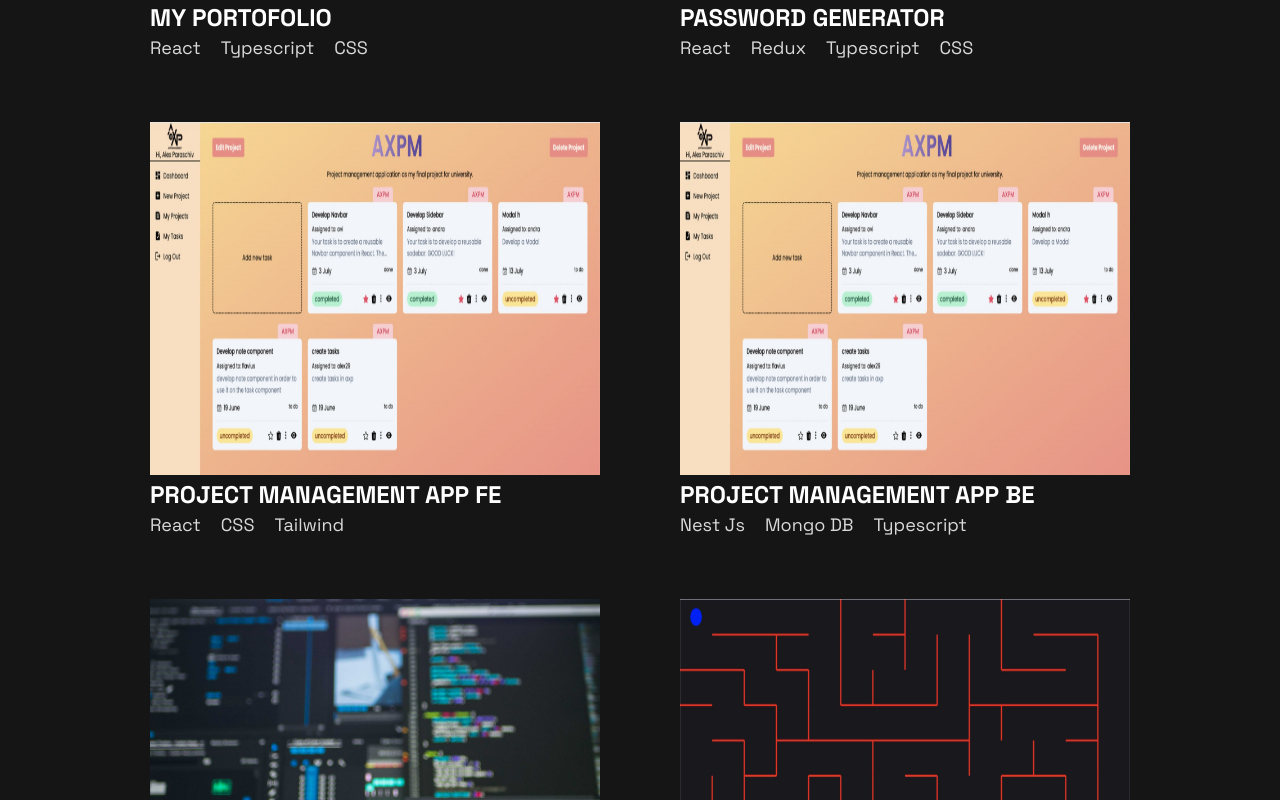
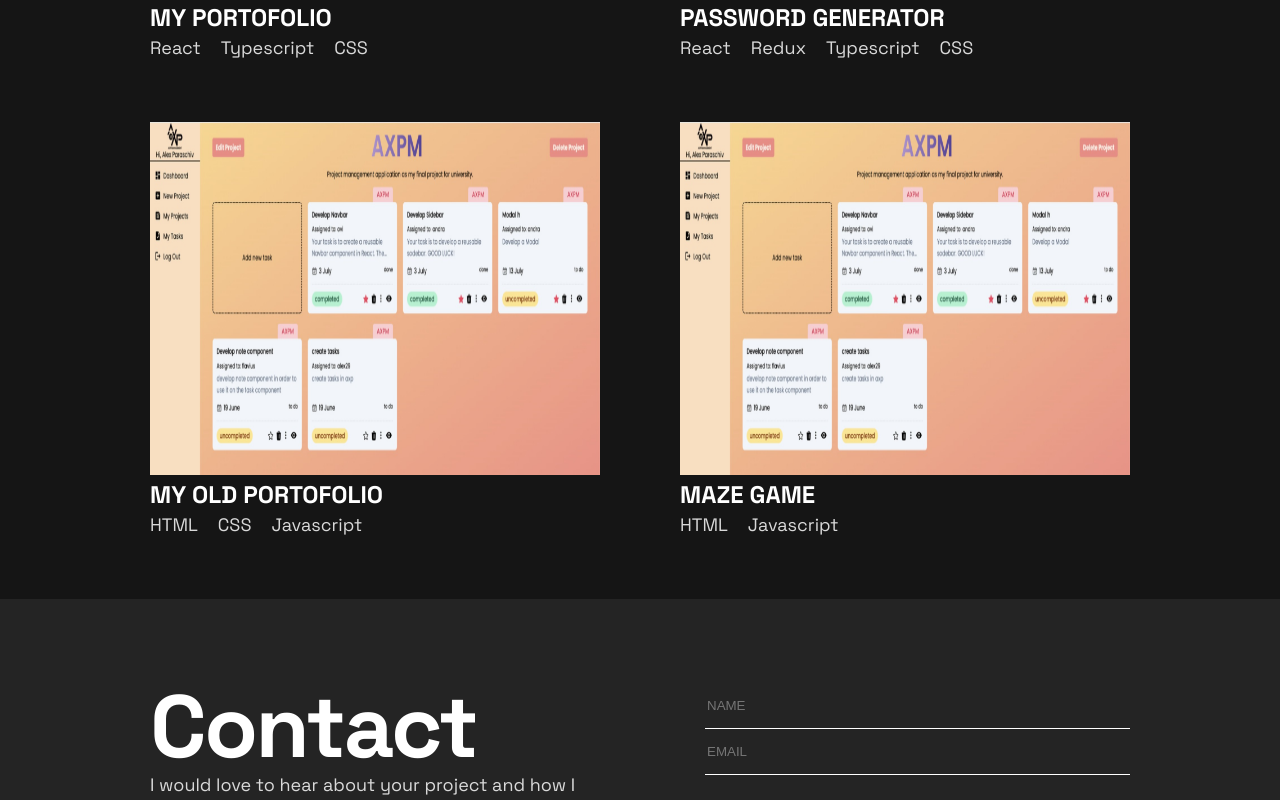
Before and after one commit to alx29/my-portofolio, a React (Vite) app: page / in a window 1280 px wide. Shown: the part 2200-3000 px from the top of the page. Built offline with nearby package versions, Linux system fonts and the light colour scheme.

Commit message:
Updated the projects

```diff
--- a/src/Projects.tsx
+++ b/src/Projects.tsx
@@ -31,29 +31,29 @@ const projects: IProject[] = [
         code: 'https://github.com/alx29/Password-Generator',
         site: 'https://axp-password-generator.netlify.app/',
     },
+    // {
+    //     source: 3,
+    //     title: 'PROJECT MANAGEMENT APP FE',
+    //     languages: ['React', 'CSS', 'Tailwind'],
+    //     code: 'https://github.com/alx29/Project-Management-App-FE',
+    //     site: '',
+    // },
+    // {
+    //     source: 4,
+    //     title: 'PROJECT MANAGEMENT APP BE',
+    //     languages: ['Nest Js', 'Mongo DB', 'Typescript'],
+    //     code: 'https://github.com/alx29/Project-Management-App-BE',
+    //     site: '',
+    // },
     {
         source: 3,
-        title: 'PROJECT MANAGEMENT APP FE',
-        languages: ['React', 'CSS', 'Tailwind'],
-        code: 'https://github.com/alx29/Project-Management-App-FE',
-        site: '',
-    },
-    {
-        source: 4,
-        title: 'PROJECT MANAGEMENT APP BE',
-        languages: ['Nest Js', 'Mongo DB', 'Typescript'],
-        code: 'https://github.com/alx29/Project-Management-App-BE',
-        site: '',
-    },
-    {
-        source: 5,
         title: 'MY OLD PORTOFOLIO',
         languages: ['HTML', 'CSS', 'Javascript'],
         code: 'https://github.com/alx29/alx29.github.io',
         site: 'https://alx29.github.io/',
     },
     {
-        source: 6,
+        source: 4,
         title: 'MAZE GAME',
         languages: ['HTML', 'Javascript'],
         code: 'https://github.com/alx29/maze-game',
```
